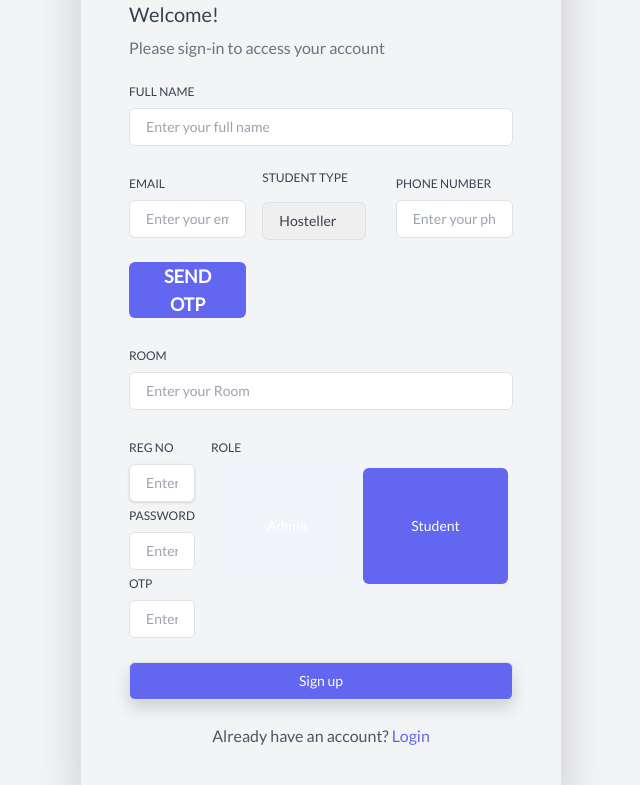
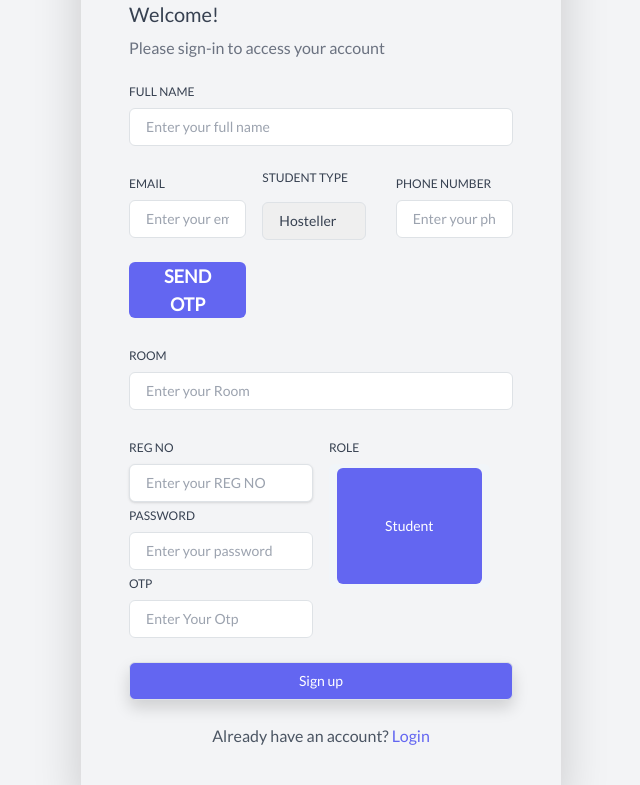
Before and after one commit to chunchumanoj123/arjun-college-project-frontend, a React (Vite) app: page /signup in a window 1280 px wide. Shown: the part 399-1184 px from the top of the page, without its empty margins (319-959 px from the left). Built offline with nearby package versions, Linux system fonts and the light colour scheme; the HTML template or start-up script is replaced by a standard one; a web font is replaced by a local one.

Commit message:
my-first-commit

```diff
--- a/src/pages/Register.jsx
+++ b/src/pages/Register.jsx
@@ -303,13 +303,7 @@ function Register() {
                       Role
                     </label>
                     <div className="flex gap-x-2 w-fit pl-2 pr-2 bg-slate-100 rounded-md text-sm">
-                      <button
-                        type="button"
-                        onClick={() => setRole(Roles.WARDEN)}
-                        className={`rounded-md p-5 my-0  text-white ${role === Roles.WARDEN && "bg-indigo-500 "}`}
-                      >
-                        Admin
-                      </button>
+
                       <button
                         type="button"
                         onClick={() => setRole(Roles.STUDENT)}
```
